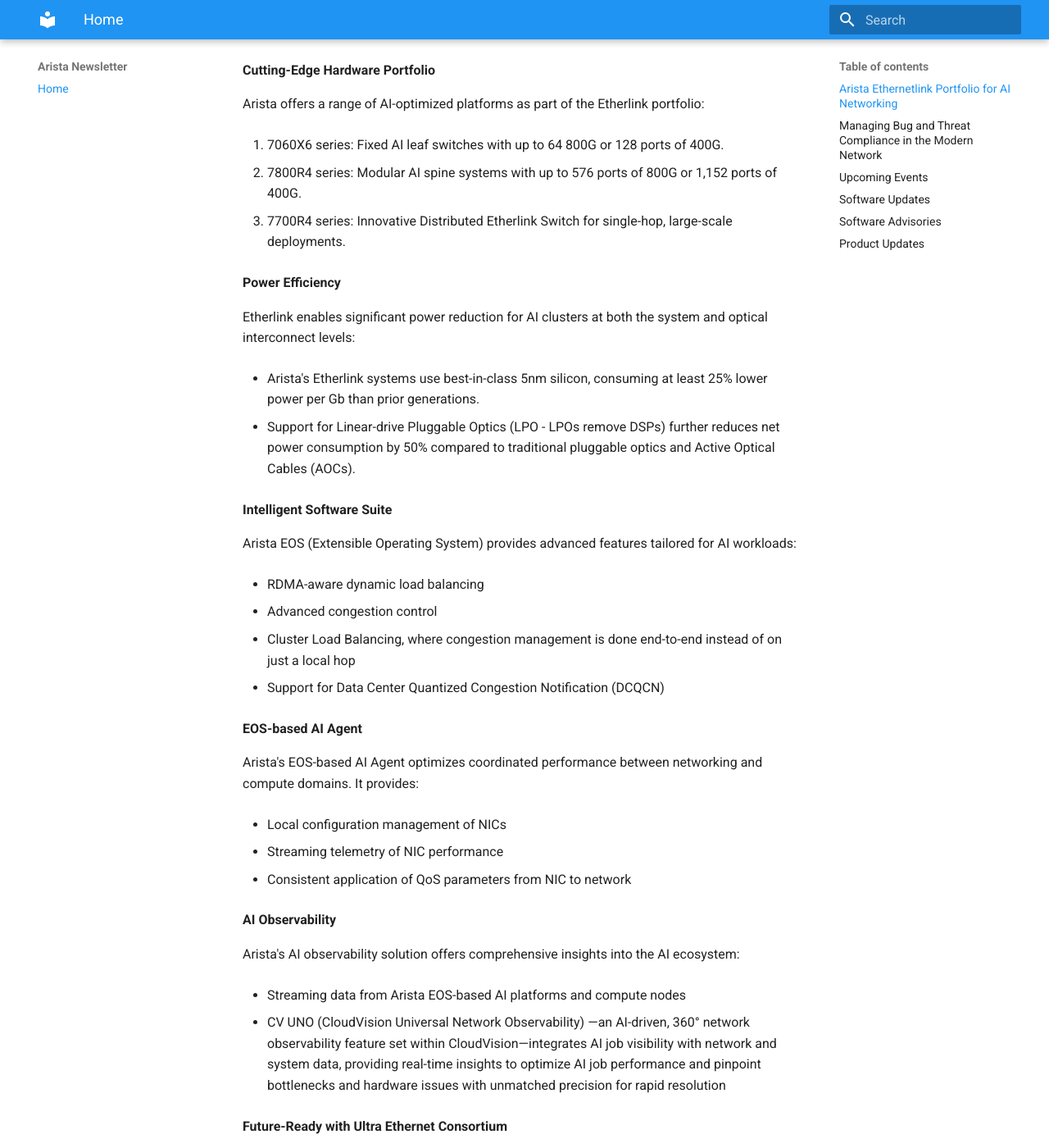
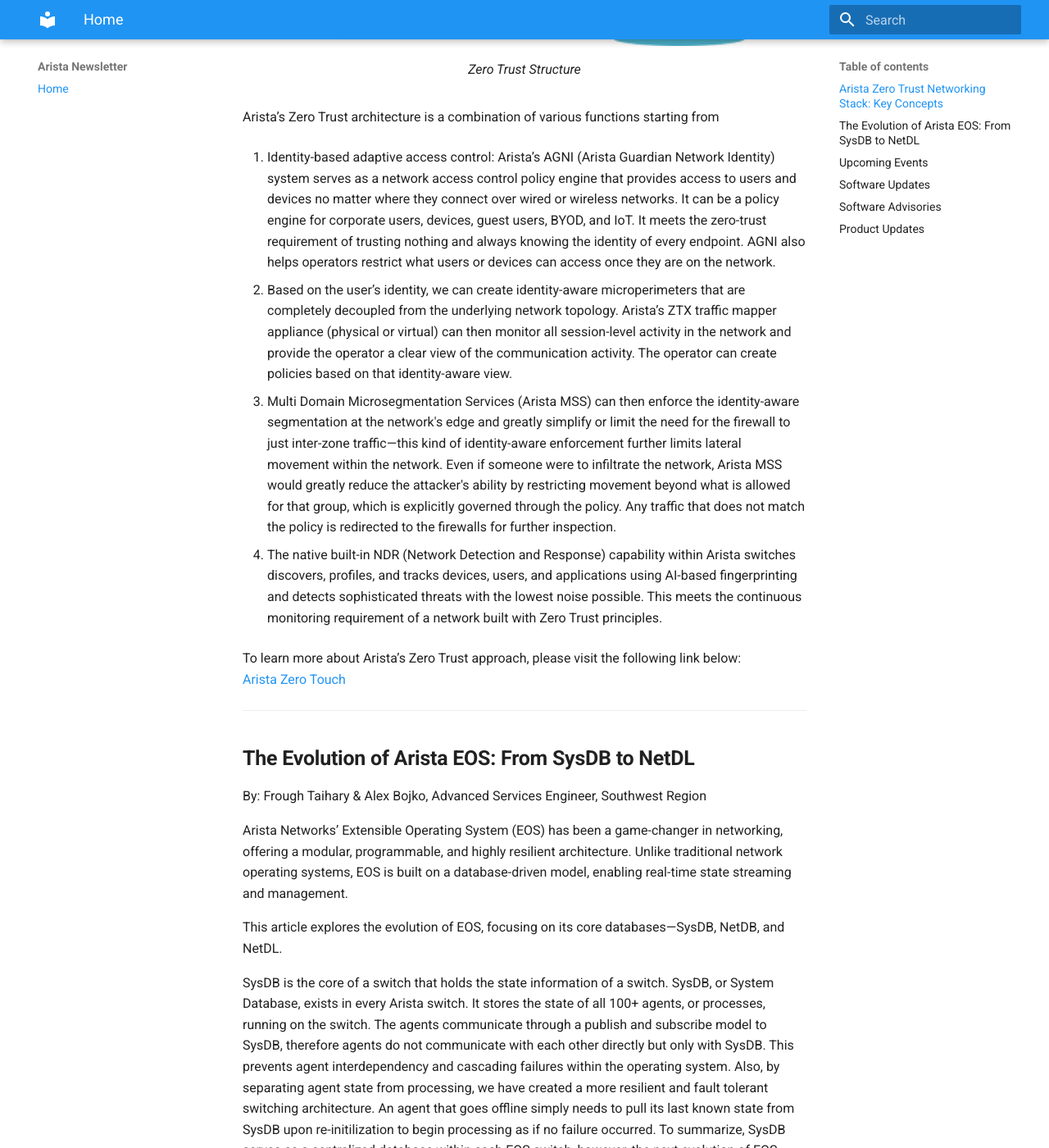
Before and after one commit to AristaSouthwest/Newsletter, an MkDocs documentation site: the page built from docs/index.md, in a window 1280 px wide and 1400 px high, scrolled down 1305 px. Shown: the whole window at 82% size. Built offline with MkDocs 1.6.1 and Material for MkDocs 9.7.7, drawn with Linux system fonts in a browser that asks for light colours; some of the changed text lies outside the part shown.

Commit message:
April First Push

```diff
--- a/docs/index.md
+++ b/docs/index.md
@@ -1,148 +1,74 @@
  ![Image Placememt](img/Arista_Logo_copy.png)
 
 
-# Arista March Southwest Region Newsletter
+# Arista Southwest Region Newsletter
 
-Welcome to the March 2025 newsletter for Arista customers in the U.S. Southwest Region!
+Welcome to the April 2025 newsletter for Arista customers in the U.S. Southwest Region!
 
 
 We welcome your feedback on the newsletter. If you have any ideas on what you want to see, please reach out to southwest@arista.com.
 
-You're invited to out Southwest Users Group event on March 26, 2025! Learn how modern network practices are orchestrated through Arista Validated Designs. Sign up for the event below:
+---
 
-[Arista Southwest User Group Sign up Link](https://events.arista.com/2025-03-26-q1-southwest-users-group)
+## **Arista Zero Trust Networking Stack: Key Concepts**
+By: Salman Zahid, Director of Systems Engineering, Southwest Region
+
+Safeguarding enterprise assets has always been essential for maintaining business continuity. However, as the traditional network perimeter disappears—driven by the dynamic placement of applications in the cloud and the adoption of SaaS solutions—organizations now face greater vulnerabilities. The push to offer seamless access to key resources for employees and contractors, often through BYOD policies, further increases this risk. Additionally, many threat actors now employ sophisticated, malware-free techniques that can cause significant damage, even when data is fully encrypted.
+
+
+Driven by evolving security challenges, Zero Trust has emerged as a top priority for enterprises. As a leading provider of networking solutions to enterprise customers, Arista recognizes that the network itself can be leveraged to enhance enterprise security in innovative and efficient ways—delivering robust protection without adding unnecessary complexity while maintaining a seamless experience for all users and stakeholders. While Zero Trust encompasses a broad range of security domains and requires contributions from various technologies—including firewalls, endpoint detection and response (EDR), and other security services—the network remains foundational. Every user, device, and application relies on the network to communicate, positioning it as a critical control point for enforcing security policies and enabling real-time visibility and threat response across the enterprise.
+
+<figure markdown>
+![Image Placement](img/April2025_Newsletter_Pic1.png){: style="height:300px;width:800px"}
+    <figcaption> Zero Trust Structure </figcaption>
+</figure>
+
+Arista’s Zero Trust architecture is a combination of various functions starting from
+
+1. Identity-based adaptive access control: Arista’s AGNI (Arista Guardian Network Identity) system serves as a network access control policy engine that provides access to users and devices no matter where they connect over wired or wireless networks. It can be a policy engine for corporate users, devices, guest users, BYOD, and IoT. It meets the zero-trust requirement of trusting nothing and always knowing the identity of every endpoint. AGNI also helps operators restrict what users or devices can access once they are on the network.
+
+2. Based on the user’s identity, we can create identity-aware microperimeters that are completely decoupled from the underlying network topology. Arista’s ZTX traffic mapper appliance (physical or virtual) can then monitor all session-level activity in the network and provide the operator a clear view of the communication activity. The operator can create policies based on that identity-aware view.
+
+3. Multi Domain Microsegmentation Services (Arista MSS) can then enforce the identity-aware segmentation at the network's edge and greatly simplify or limit the need for the firewall to just inter-zone traffic—this kind of identity-aware enforcement further limits lateral movement within the network. Even if someone were to infiltrate the network, Arista MSS would greatly reduce the attacker's ability by restricting movement beyond what is allowed for that group, which is explicitly governed through the policy. Any traffic that does not match the policy is redirected to the firewalls for further inspection.
+
+4. The native built-in NDR (Network Detection and Response) capability within Arista switches discovers, profiles, and tracks devices, users, and applications using AI-based fingerprinting and detects sophisticated threats with the lowest noise possible. This meets the continuous monitoring requirement of a network built with Zero Trust principles.
+
+
+To learn more about Arista’s Zero Trust approach, please visit the following link below:
+[Arista Zero Touch](https://www.arista.com/en/solutions/security)
 
 ---
 
-## **Arista Ethernetlink Portfolio for AI Networking**
-By: Salman Zahid, Director of Systems Engineering, Southwest Region
+## **The Evolution of Arista EOS: From SysDB to NetDL**
+By: Frough Taihary & Alex Bojko, Advanced Services Engineer, Southwest Region
 
-In the rapidly evolving world of Artificial Intelligence, network performance can make or break the success of AI initiatives. Arista Networks has stepped up to this challenge with its groundbreaking Etherlink AI platforms (a set of hardware platforms and a suite of software capabilities in Arista EOS and CloudVision), offering a comprehensive solution for high-performance AI networking.
+Arista Networks’ Extensible Operating System (EOS) has been a game-changer in networking, offering a modular, programmable, and highly resilient architecture. Unlike traditional network operating systems, EOS is built on a database-driven model, enabling real-time state streaming and management.
 
-**Unparalleled Performance and Efficiency**
+ This article explores the evolution of EOS, focusing on its core databases—SysDB, NetDB, and NetDL.
 
-Etherlink delivers up to 65% improved performance compared to traditional Ethernet systems, ensuring faster AI job completion times. This performance boost is achieved through lossless, low-latency platforms and innovative RDMA-aware load balancing and congestion avoidance features.
-Moreover, Etherlink shines in failure recovery scenarios, offering up to 30x faster convergence than InfiniBand. This rapid recovery is crucial in large-scale AI clusters where component failures are inevitable.
-
-**Scalability for AI Workloads of Any Size**
-
-Etherlink offers unmatched flexibility, supporting AI clusters ranging from just 32 XPUs to over 100,000 parallel XPUs. This scalability is made possible through a variety of deployment options:
-
-1. Single systems: Up to 576 800G or 1,152 ports of 400G with a single modular 7800R4 series system.
-
-2. Single-hop distributed Etherlink switching: Up to 4608 800G or 9216  ports of 400G (7700R4 series) in a single-stage cluster. 16k ports of 800G or 32k of 400G in multi-stage cluster.
-
-3. Two- and three-tier leaf/spine or planar topologies: Supporting over 100k XPUs using modular 7800R4 series systems in leaf and spine roles.
-
-**Cutting-Edge Hardware Portfolio**
-
-Arista offers a range of AI-optimized platforms as part of the Etherlink portfolio:
-
-1. 7060X6 series: Fixed AI leaf switches with up to 64 800G or 128 ports of 400G.
-
-2. 7800R4 series: Modular AI spine systems with up to 576 ports of 800G or 1,152 ports of 400G.
-
-3. 7700R4 series: Innovative Distributed Etherlink Switch for single-hop, large-scale deployments.
-
-**Power Efficiency**
-
-Etherlink enables significant power reduction for AI clusters at both the system and optical interconnect levels:
-
-* Arista's Etherlink systems use best-in-class 5nm silicon, consuming at least 25% lower power per Gb than prior generations.
-
-* Support for Linear-drive Pluggable Optics (LPO - LPOs remove DSPs) further reduces net power consumption by 50% compared to traditional pluggable optics and Active Optical Cables (AOCs).
-
-
-**Intelligent Software Suite**
-
-Arista EOS (Extensible Operating System) provides advanced features tailored for AI workloads:
-
-* RDMA-aware dynamic load balancing
-
-* Advanced congestion control
-
-* Cluster Load Balancing, where congestion management is done end-to-end instead of on just a local hop
-
-* Support for Data Center Quantized Congestion Notification (DCQCN)
-
-
-**EOS-based AI Agent**
-
-Arista's EOS-based AI Agent optimizes coordinated performance between networking and compute domains. It provides:
-
-*  Local configuration management of NICs
-
-*  Streaming telemetry of NIC performance
-
-*  Consistent application of QoS parameters from NIC to network
-
-**AI Observability**
-
-Arista's AI observability solution offers comprehensive insights into the AI ecosystem:
-
-*  Streaming data from Arista EOS-based AI platforms and compute nodes
-
-*  CV UNO (CloudVision Universal Network Observability) —an AI-driven, 360° network observability feature set within CloudVision—integrates AI job visibility with network and system data, providing real-time insights to optimize AI job performance and pinpoint bottlenecks and hardware issues with unmatched precision for rapid resolution
-
-**Future-Ready with Ultra Ethernet Consortium**
-
-As a founding Ultra Ethernet Consortium (UEC) member, Arista is at the forefront of developing next-generation Ethernet technologies for AI and HPC workloads. Etherlink platforms are forward-compatible with future UEC specifications, ensuring long-term viability and performance improvements.
-
-In conclusion, Arista's Etherlink solution stands at the forefront of networking innovation for AI workloads. By combining high-performance hardware, intelligent software, and a unified vision for AI infrastructure, Arista empowers organizations to build scalable, efficient, and powerful AI networks that drive the future of artificial intelligence.
-
-For more information, check these resources:
-
-*  AI Netoworking White Paper
-*  ARISTA AI Ethernet Portfolio
-*  Arista and NVIDIA Collaboration Press Release
-*  AI Center Video
-
----
-
-## **Managing Bug and Threat Compliance in the Modern Network**
-By: Alex Bojko, Advanced Services Engineer, Southwest Region
-
-Keeping a production network in compliance can prove to be a challenging task, especially when it comes to managing bugs and CVE's (Common Vulnerabilities and Exposures) on our network infrastructure. For starters, there can be a wide range of devices deployed in a network, many of which are running various versions of code. Bugs and Security Advisories are unpredictable, and keeping track of them across a wide range of devices and code can become cumbersome. Failing to bring devices into compliance can result in network downtime, outages, and a vulnerable network.
-
-The Compliance Overview section of CloudVision makes managing and maintaining a secure production network simple and straightforward. Once EOS devices are onboarded into CloudVision, they are automatically included in the compliance overview section. CloudVisions Bug and Security Advisory database can be automatically updated by syncing with Arista's AlertBase server within the Settings > Compliance Update section of CloudVision. Once the AlertBase server is synced, you can view any new and existing Bugs and CVE's present on your EOS infrastructure. A table will be auto-populated:
-
-<figure markdown>
-![Image Placement](img/March_Newsletter_Pic1.png){: style="height:250px;width:850px"}
-    <figcaption> CloudVision view of bugs </figcaption>
-</figure>
-
-<figure markdown>
-![Image Placement](img/March_Newsletter_Pic2.png)
-    <figcaption> First 3 columns zoomed in </figcaption>
-</figure>
-
-<figure markdown>
-![Image Placement](img/March_Newsletter_Pic3.png)
-    <figcaption> Last 3 columns zoomed in </figcaption>
-</figure>
-
-The table will inform you of the following information:
-
-*  The Bug/CVE identifier number
-*  A brief summary of the Bug/CVE
-*  The associated severity level
-*  The total number of affected devices and the exact devices that are affected
-*  The version of code that the Bug/CVE was introduced in as well as the version of code that it was fixed in
-
-Levering this information makes monitoring and maintaining a secure and compliant network a seamless experience. By staying up to date on Bug and Security Advisories affecting devices in your production network, you can avoid network downtime all while ensuring your network is secure. Having one central location to view a list of all affected platforms and the remediation methods for them saves network operators time and energy.
-
-Arista devices use a single operating system, EOS, across all network domains. This further adds to the simplicity of managing and remediating various Bugs and CVE's on our infrastructure, since they are limited to affecting one single operating system instead of many operating systems across devices in various network domains. EOS has historically been, and continues to be, an extremely high quality operating system, as illustrated in the image below.
+ SysDB is the core of a switch that holds the state information of a switch. SysDB, or System Database,  exists in every Arista switch. It stores the state of all 100+ agents, or processes, running on the switch. The agents communicate through a publish and subscribe model to SysDB, therefore agents do not communicate with each other directly but only with SysDB. This prevents agent interdependency and cascading failures within the operating system. Also, by separating agent state from processing, we have created a more resilient and fault tolerant switching architecture. An agent that goes offline simply needs to pull its last known state from SysDB upon re-initilization to begin processing as if no failure occurred. To summarize, SysDB serves as a centralized database within each EOS switch, however, the next evolution of EOS goes beyond a single device.
 
 
 <figure markdown>
-![Image Placement](img/March_Newsletter_Pic4.png)
+![Image Placement](img/April2025_Newsletter_Pic2.png)
     <figcaption>  </figcaption>
 </figure>
 
- To learn more about additional features of CloudVisions Compliance Overview section, like image and configuration compliance as well as End of Life information, click on the link below:
+NetDB is the next evolution of EOS, and it operates by collecting data from all of our Arista EOS switches. NetDB allows us to aggregate all the switches' state information in one location. The evolution from SysDB to NetDB led to the creation of our Network management and orchestration platform CloudVision. While this was a big step forward, we wanted to expand our visibility from EOS devices to now include information from all aspects of our network.
 
-[CloudVision Compliance Overview](https://www.cv-staging.corp.arista.io/help/articles/ZGV2aWNlcy5zZWxlY3RlZERldmljZS5jb21wbGlhbmNl)
+NetDL is the latest evolution of EOS. NetDL is a series of databases that aggregates information from all aspects of our network, not just the switching infrastructure. This can include data from our EOS devices, wireless, security, IoT, Virtualized, and 3rd party infrastructure. This led to the creation of CV-UNO (Universal Network Observability), which ingests all of the additional data into CloudVision, giving the network operator much wider visibility into their entire network. Also, since NetDL provides us with an expansive collection of network data in one location, Arista's AI/ML solution AVA (Autonomous Virtual Assist) can leverage the data to provide customers with real time remediation recommendations, reducing MTTR.
 
+<figure markdown>
+![Image Placement](img/April2025_Newsletter_Pic3.png)
+    <figcaption>  </figcaption>
+</figure>
+
+In conclusion, EOS evolved from a single database located on a single switch, to a network wide database aggregating every switch's state information, to an encompassing series of databases aggregating data from every aspect and interaction within our network.
+
+To learn more, click on the links below:
+[Ken Duda "EOS: A Tale of Opposite Architectures"](https://www.youtube.com/watch?v=Hfwr6sY27hA)
+[Ken Duda "Arista NetDL Evolution"](https://www.youtube.com/watch?v=FWvceu6c-gY)
+[Arista AVA (Autonomous Virtual Assist)](https://www.arista.com/assets/data/pdf/Whitepapers/Arista-AVA-Whitepaper.pdf)
 
 ---
 
@@ -193,15 +119,19 @@
 ---
 
 ## __*Software Advisories*__
-Below is a list of advisories that are announced by Arista. To view more details on the specific advisories, please click the links in the middle boxes.
+Below is a list of advisories that are announced by Arista. To view more details on the specific advisories, please click the links in the middle row.
 
 | Name          | Advisory Link           | Date of Advisory Notice  |
 | :-----------: |:-------------:| :-----:|
-|  __BGP Agent Memory Leak__   | [Security Advisory 0112](https://www.arista.com/en/support/advisories-notices/security-advisory/21098-security-advisory-0111)  | March 11th, 2025   |
-|  __OpenConfig gNOI Request__   | [Security Advisory 0111](https://www.arista.com/en/support/advisories-notices/security-advisory/21098-security-advisory-0111)  | February 25th, 2025   |
-| __CPU Monitor Sessions__    | [Field Notice 0096](https://www.arista.com/en/support/advisories-notices/field-notice/21117-field-notice-0096) | March 7th, 2025   |
-| __Power Source Equipment (PSE)__    | [Field Notice 0095](https://www.arista.com/en/support/advisories-notices/field-notice/21099-field-notice-0095) | February 26th, 2025   |
-| __Intermittent link flaps__    | [Field Notice 0094](https://www.arista.com/en/support/advisories-notices/field-notice/21095-field-notice-0094)   | February 28th, 2025   |
+|  __Time Bound Device Onboarding__   | [Security Advisory 0116](https://www.arista.com/en/support/advisories-notices/security-advisory/21316-security-advisory-0116)  | April 15th, 2025   |
+|  __ZTP Admin Privileges__   | [Security Advisory 0115](https://www.arista.com/en/support/advisories-notices/security-advisory/21315-security-advisory-0115)  | April 15th, 2025   |
+|  __Malicious Authenticated User__   | [Security Advisory 0114](https://www.arista.com/en/support/advisories-notices/security-advisory/21314-security-advisory-0114)  | April 15th, 2025   |
+|  __EOS Secure Vxlan__   | [Security Advisory 0113](https://www.arista.com/en/support/advisories-notices/security-advisory/21289-security-advisory-0113)  | April 8th, 2025   |
+|  __Renaming Arista WAN Routing Models__   | [Field Notice 0098](https://www.arista.com/en/support/advisories-notices/field-notice/21286-field-notice-0098)  | March 26th, 2025   |
+|  __CloudVision On-Prem Incomplete Database Writes__   | [Field Notice 0097](https://www.arista.com/en/support/advisories-notices/field-notice/21272-field-notice-0097)  | March 12th, 2025   |
+|  __CPU Monitor Sessions__   | [Field Notice 0096](https://www.arista.com/en/support/advisories-notices/field-notice/21117-field-notice-0096)  | March 7th, 2025   |
+
+
 
 
 
@@ -218,7 +148,7 @@
 
 | Device        | Name           | End Of Sale Date  |
 | :-----------: |:-------------: |     :----:        |
-| Software      | [DMF and CCF Deployments on Accton/ Edgecore Switches](https://www.arista.com/en/support/advisories-notices/end-of-support/21094-end-of-support-for-dmf-and-ccf-deployments-on-accton-edgecore-switches)<br>[EOS-4.34 and later no longer supported on select switches](https://www.arista.com/en/support/advisories-notices/end-of-support/21089-end-of-software-support-for-7280r-r2-7500r-r2-and-7020r-series)<br>[CloudVision Portal 2023.1 Train](https://www.arista.com/en/support/advisories-notices/end-of-support/21053-end-of-software-support-for-cloudvision-portal-2023-1-release-train) <br>  | January 31st, 2025 <br>January 15th, 2025 <br>December 20th, 2024 <br>    |
+| Software      | [End of Software Support for EOS 4.28](https://www.arista.com/en/support/advisories-notices/end-of-support/21275-end-of-software-support-for-eos-4-28)<br>[DMF and CCF Deployments on Accton/ Edgecore Switches](https://www.arista.com/en/support/advisories-notices/end-of-support/21094-end-of-support-for-dmf-and-ccf-deployments-on-accton-edgecore-switches)<br>[EOS-4.34 and later no longer supported on select switches](https://www.arista.com/en/support/advisories-notices/end-of-support/21089-end-of-software-support-for-7280r-r2-7500r-r2-and-7020r-series)<br>[CloudVision Portal 2023.1 Train](https://www.arista.com/en/support/advisories-notices/end-of-support/21053-end-of-software-support-for-cloudvision-portal-2023-1-release-train) <br>  | March 14, 2025 <br>January 31st, 2025 <br>January 15th, 2025 <br>December 20th, 2024 <br>    |
 | Module        | [7500R2 Series Linecards](https://www.arista.com/en/support/advisories-notices/end-of-sale/18886-end-of-sale-of-the-arista-7500r2-series-line-cards) | December 20th, 2023    |
 | Access Points | [AP Model W-118](https://www.arista.com/en/support/advisories-notices/end-of-sale/20652-end-of-sale-of-ap-model-w-118) <br>      |   November 20th, 2024 <br> |
 | DMF           | [Recorder Node DCA-DM-RA3](https://www.arista.com/en/support/advisories-notices/end-of-sale/21087-end-of-sale-end-of-life-for-arista-recorder-node-appliance-dca-dm-ra3)          |  January 14th, 2025           |
```
Also changed, not shown: other parts of docs/index.md (+3 -3 lines), docs/img/April2025_Newsletter_Pic1.png (added), docs/img/April2025_Newsletter_Pic2.png (added), docs/img/April2025_Newsletter_Pic3.png (added), docs/img/March_Newsletter_Pic1.png (deleted), docs/img/March_Newsletter_Pic2.png (deleted), docs/img/March_Newsletter_Pic3.png (deleted), docs/img/March_Newsletter_Pic4.png (deleted), site/index.html, site/search/search_index.json, site/sitemap.xml, 1 other file.
